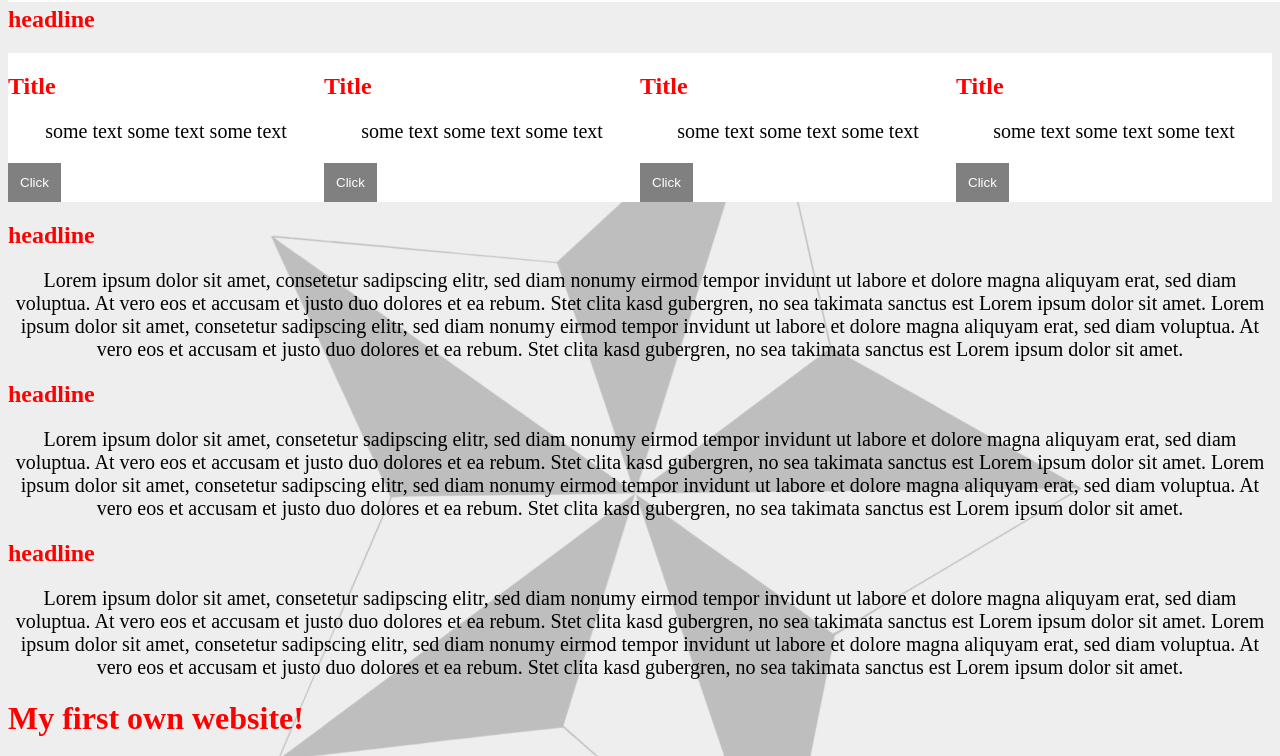
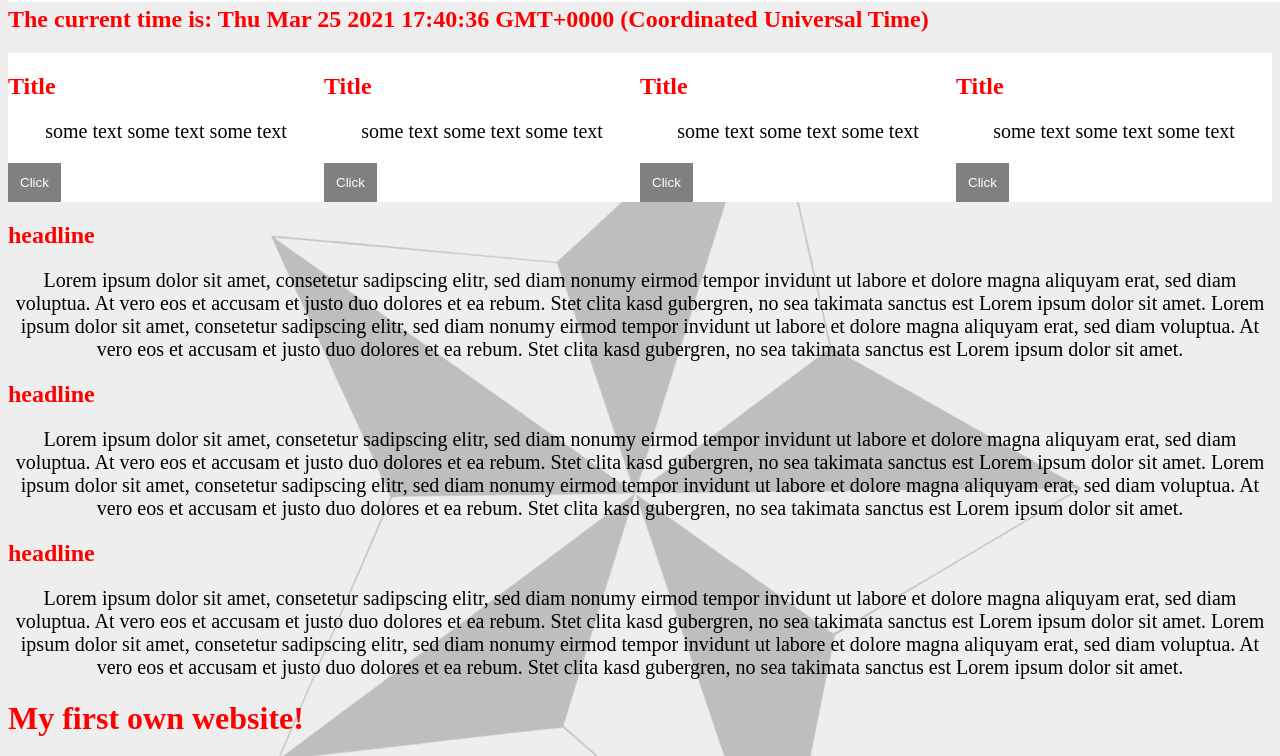
Before and after one commit to cdbaibai/portfiolio, a plain HTML site: page index.html in a window 1280 px wide. Shown: the part 92-848 px from the top of the page. Drawn offline with Linux system fonts and the light colour scheme.

Commit message:
caculate time and display in the front end

```diff
--- a/index.html
+++ b/index.html
@@ -41,7 +41,7 @@
         </ul>
     </nav>
     <section id="home">
-        <h1>headline</h1>
+        <h1>The current time is: <span></span></h1>
         <img class="bg" src="background.svg" alt="">
         <div class="container">
             <div class="card">
@@ -149,7 +149,18 @@
             circle.style.strokeDashoffset = circumference - (circumference * progress);
         });
 
-
+        // 1 select element in the DOM where we want to put the clock
+        // 2 make clock algorzthm
+        // 3 insert this clock into the DOM
+        // 4 stzle it
+        const targetContainer = document.querySelector('h1 span')
+        const displazCurrentTime = function () {
+            const timestamp = Date.now() // get the current UNIX timestamp since 1.1.1970 (16348214798234)
+            const parsedTDate = new Date(timestamp) //coverts this timestamp (16348214798234) into a Date object (Thu Mar 25 2021 18:35:36 GMT+0100 (Mitteleuropäische Normalzeit))Thu Mar 25 2021 18:35:36 GMT+0100 (Mitteleuropäische Normalzeit)
+            targetContainer.innerHTML =  parsedTDate //insert thte time into our website container
+        }
+        displazCurrentTime() // run function immeadiatly
+        setInterval(displazCurrentTime, 1000) // and then push it into a interval
     </script>
 </body>
 
```
